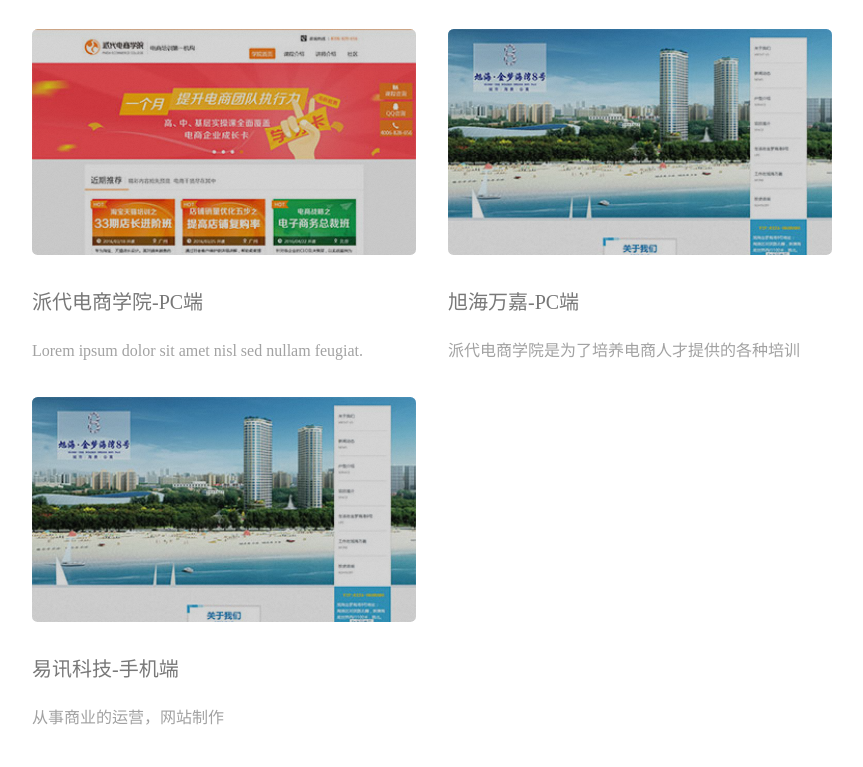
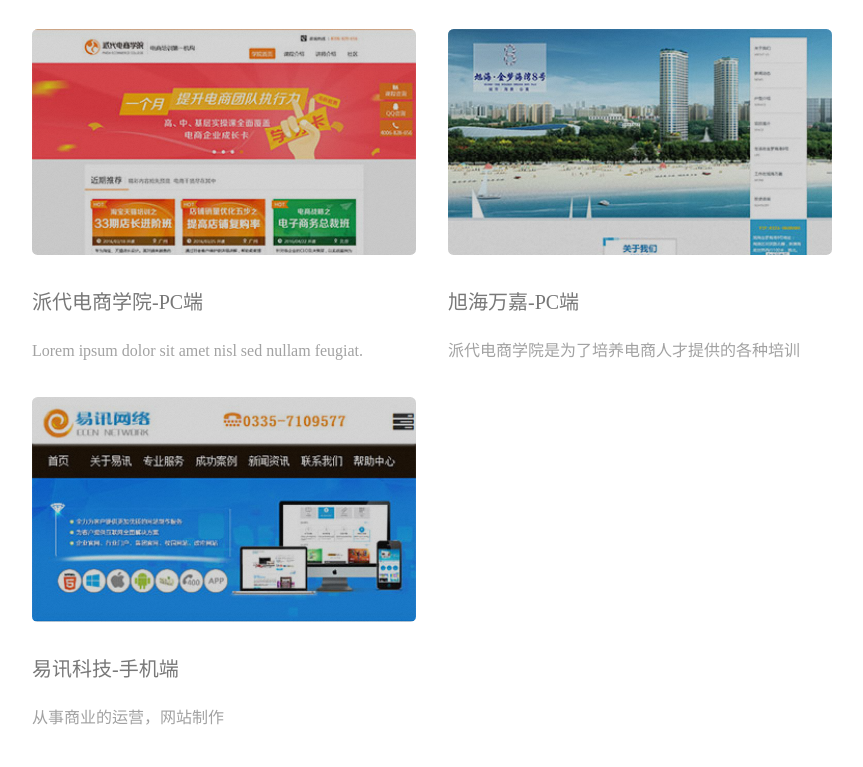
Before and after one commit to NNUauroral/website, a plain HTML site: page index.html in a window 1280 px wide. Shown: the part 2131-2898 px from the top of the page, without its empty margins (400-1263 px from the left). Drawn offline with Linux system fonts and the light colour scheme; a web font is replaced by a local one.

Commit message:
delete pic and rivise index

```diff
--- a/index.html
+++ b/index.html
@@ -126,7 +126,7 @@
 								<p>派代电商学院是为了培养电商人才提供的各种培训</p>
 							</article>
 							<article class="6u$ 12u$(3)">
-								<a href="http://m.qhdecen.com/" target="blank" class="image fit thumb" target="blank"><img src="images/thumbs/xuhaiwanjia_01.jpg" alt="" /></a>
+								<a href="http://m.qhdecen.com/" target="blank" class="image fit thumb" target="blank"><img src="images/thumbs/ecen_01.jpg" alt="" /></a>
 								<h3>易讯科技-手机端</h3>
 								<p>从事商业的运营，网站制作</p>
 							</article>
```
Also changed, not shown: images/thumbs/01.jpg (deleted), images/thumbs/02.jpg (deleted), images/thumbs/03.jpg (deleted), images/thumbs/04.jpg (deleted), images/thumbs/05.jpg (deleted), images/thumbs/06.jpg (deleted), images/thumbs/ecen_01.jpg (added).
